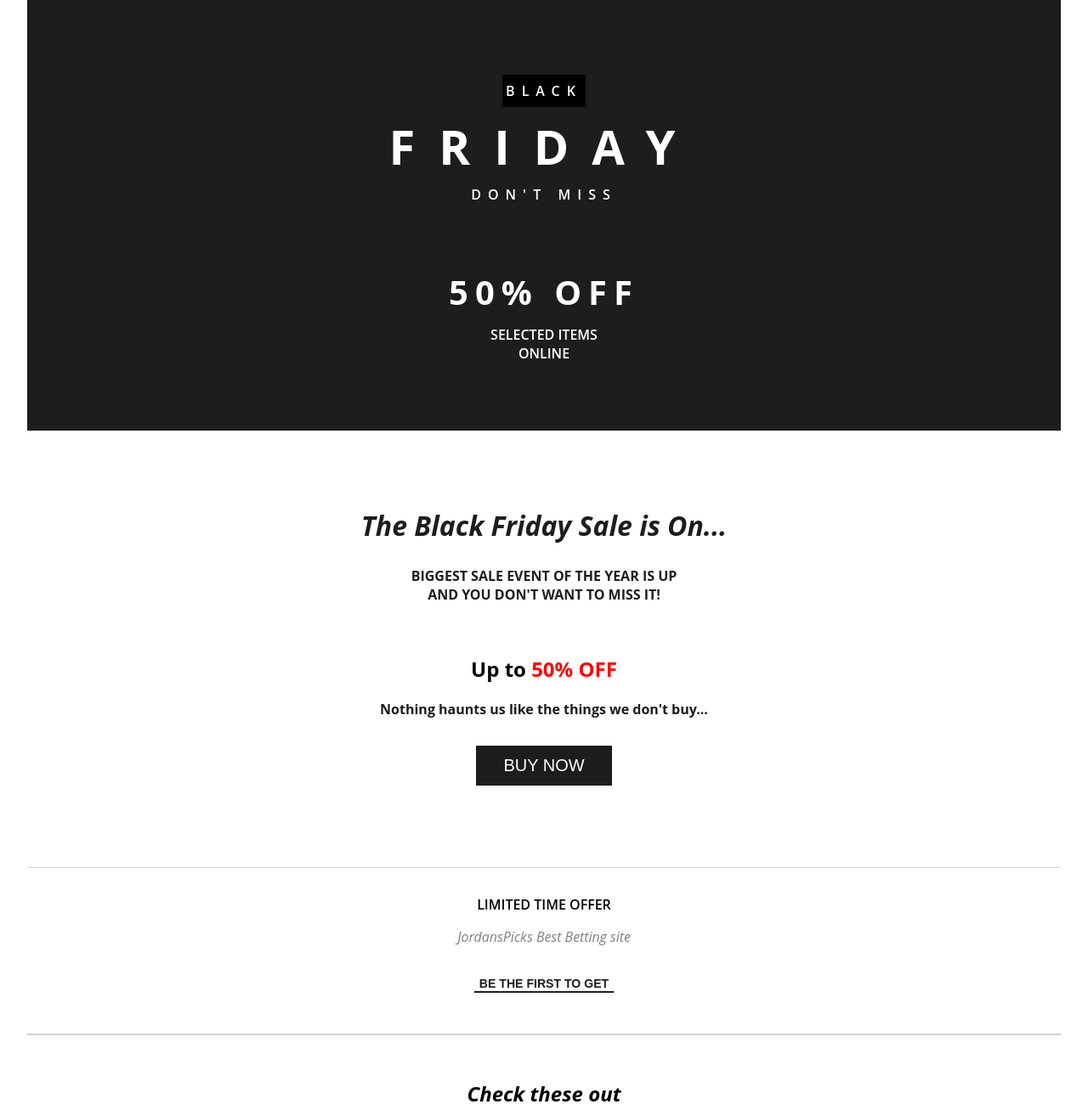
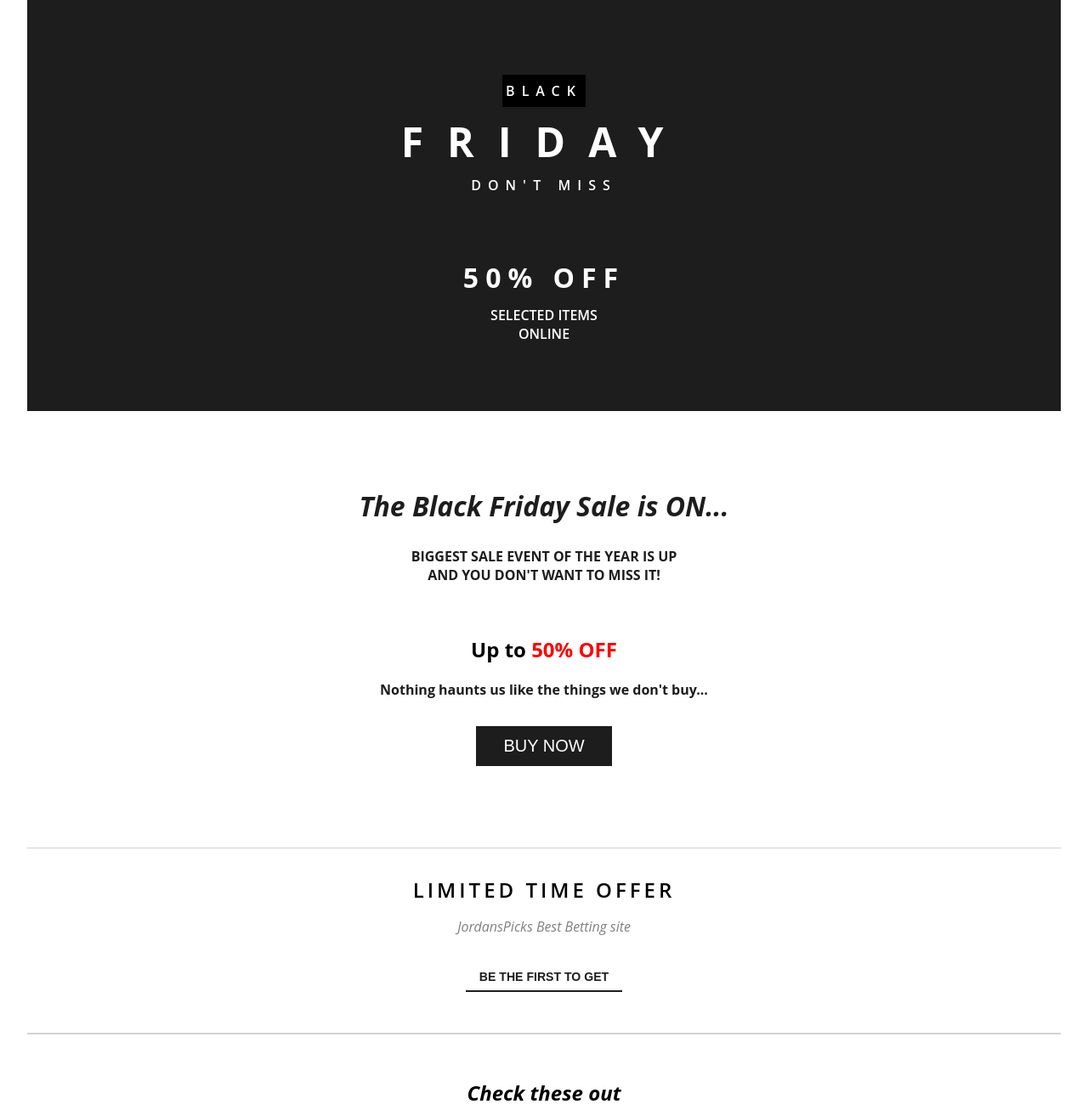
Before and after one commit to ashutoshGreenusys/jordanspicks-email, a plain HTML site: page page2.html in a window 1280 px wide. Shown: the part 300-1607 px from the top of the page at 85% size. Drawn offline with Linux system fonts and the light colour scheme.

Commit message:
update page2

```diff
--- a/page2.html
+++ b/page2.html
@@ -78,7 +78,7 @@
             BLACK
           </div>
           <h1
-            style="font-size: 3.5rem; margin: 0.5rem 0; letter-spacing: 1.75rem"
+            style="font-size: 3rem; margin: 0.5rem 0; letter-spacing: 1.75rem"
           >
             FRIDAY
           </h1>
@@ -91,7 +91,7 @@
         <div style="margin-top: 4rem">
           <h2
             style="
-              font-size: 2.5rem;
+              font-size: 2rem;
               margin: 0.75rem 0;
               text-align: center;
               letter-spacing: 0.5rem;
@@ -116,8 +116,8 @@
           align-items: center;
         "
       >
-        <h1 style="font-size: 2rem; font-style: italic; color: #1d1d1d">
-          The Black Friday Sale is On...
+        <h1 style="font-size: 2rem; font-style: italic; color: #1d1d1d; text-align: center;">
+          The Black Friday Sale is ON...
         </h1>
         <h4 style="color: #1d1d1d; margin: 0">
           BIGGEST SALE EVENT OF THE YEAR IS UP
@@ -135,7 +135,7 @@
           "
         >
           <h1>Up to <span style="color: red">50% OFF</span></h1>
-          <h4 style="color: #1d1d1d; margin: 0">
+          <h4 style="color: #1d1d1d; margin: 0; text-align: center;">
             Nothing haunts us like the things we don't buy...
           </h4>
           <div style="margin: 2rem 0">
@@ -166,7 +166,7 @@
           padding: 2rem;
         "
       >
-        <div style="font-size: 1rem; font-weight: 600; text-align: center">
+        <div style="font-size: 1.5rem; font-weight: 600; text-align: center; letter-spacing: 0.25rem;">
           LIMITED TIME OFFER
         </div>
         <p
@@ -190,6 +190,7 @@
               font-weight: 600;
               color: #1d1d1d;
               cursor: pointer;
+              padding: 0.5rem 1rem;
             "
           >
             BE THE FIRST TO GET
```
